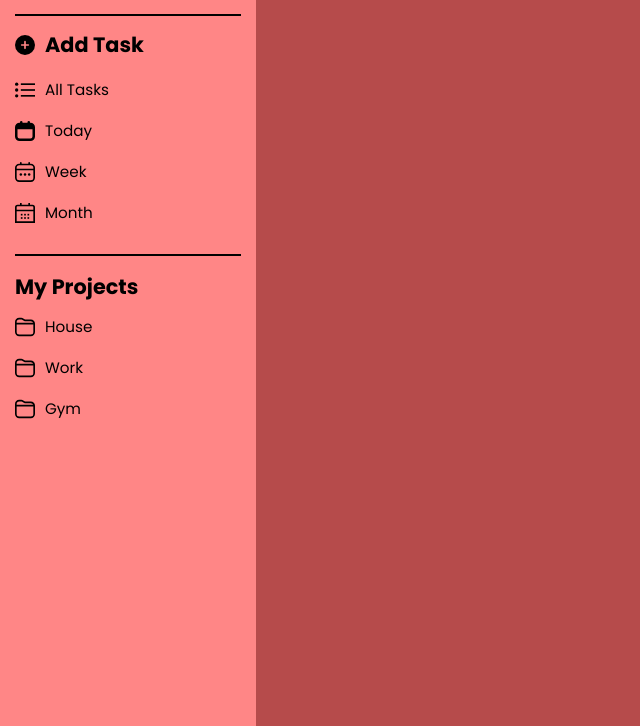
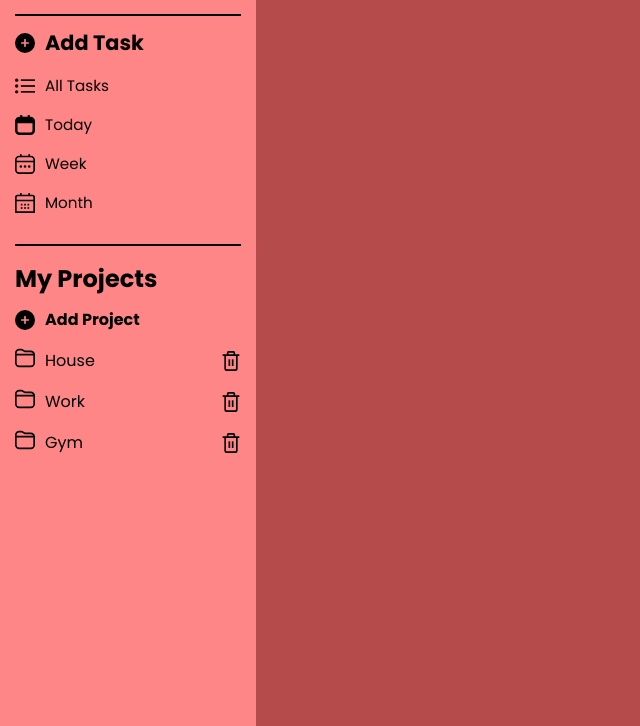
Before and after one commit to Bre323/ToDo-List, a website built with webpack: page src/index.html in a window 1280 px wide. Shown: the part 74-800 px from the top of the page, without its empty margins (0-640 px from the left). Built offline with nearby package versions, Linux system fonts and the light colour scheme.

Commit message:
'add project' div and adding trash icon

```diff
--- a/src/index.html
+++ b/src/index.html
@@ -45,19 +45,36 @@
             <div class="projects">
                 <h2>My Projects</h2>
 
-                <div>
+                <div id="add-project">
+                    <img src="./assets/add.svg" alt="Add icon">
+                    <h2>Add Project</h2>
+                </div>
+
+                <div class="project-item">
+                    <div class="project-title">
                         <img src="./assets/folder-icon.svg">
                         <p>House</p>
                     </div>
 
-                <div>
+                    <img class="delete-folder" src="./assets/delete-icon.svg" alt="delete icon">
+                </div>
+
+                <div class="project-item">
+                    <div class="project-title">
                         <img src="./assets/folder-icon.svg">
                         <p>Work</p>
                     </div>
 
-                <div>
+                    <img class="delete-folder" src="./assets/delete-icon.svg" alt="delete icon">
+                </div>
+
+                <div class="project-item">
+                    <div class="project-title">
                         <img src="./assets/folder-icon.svg">
                         <p>Gym</p>
+                    </div>
+
+                    <img class="delete-folder" src="./assets/delete-icon.svg" alt="delete icon">
                 </div>
             </div>
         </aside>
--- a/src/style.css
+++ b/src/style.css
@@ -53,9 +53,12 @@ aside > h1 {
     border-top: 2px solid black;
 }
 
-.tasks > #add-task > h2,
-.projects > h2 {
+.tasks > #add-task > h2 {
     font-size: 1.3rem;
+}
+
+.projects > #add-project > h2 {
+    font-size: 1rem;
 }
 
 .projects > h2 {
@@ -67,12 +70,33 @@ aside > h1 {
     font-size: 0.95rem;
 }
 
+.projects > div > .project-title {
+    display: flex;
+    gap: 10px;
+}
+
+.projects > .project-item {
+    justify-content: space-between;
+}
+
+.project-item > img {
+    transition: 0.3s;
+}
+
+.project-item > img:hover {
+    transform: scale(1.1);
+}
+
+.project-item > img:active {
+    transform: scale(0.9);
+}
+
 .tasks > div,
 .projects > div {
     display: flex;
     align-items: center;
     gap: 10px;
-    margin: 8px 0;
+    margin: 6px 0;
     padding: 5px 0;
     cursor: pointer;
     transition: 0.3s;
```
Also changed, not shown: src/assets/delete-icon.svg (added). Lines whose indentation alone changed are shown as unchanged.
